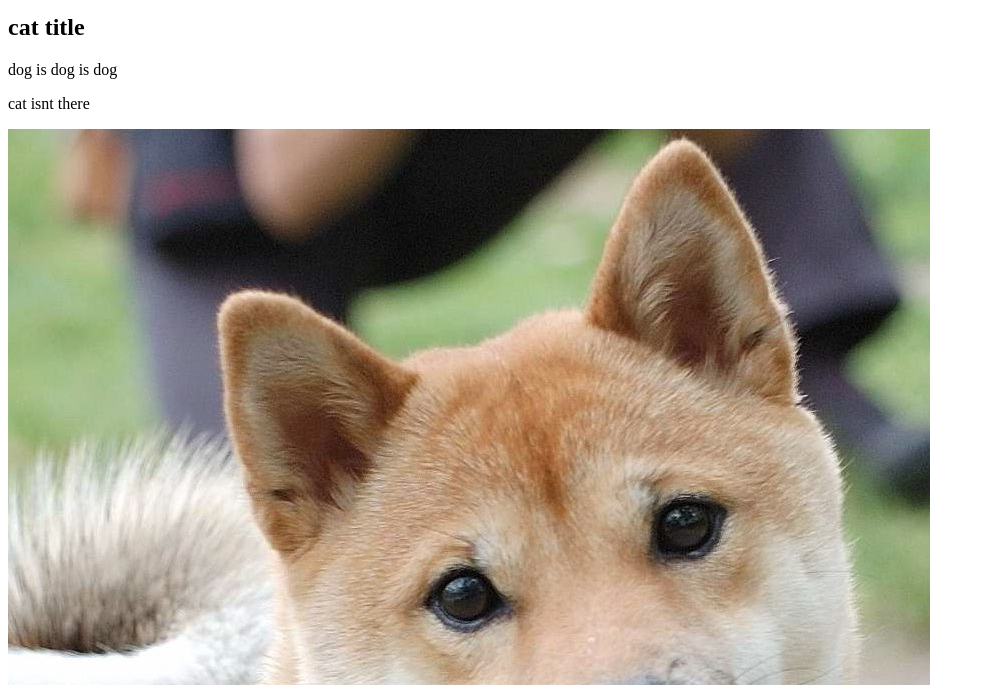
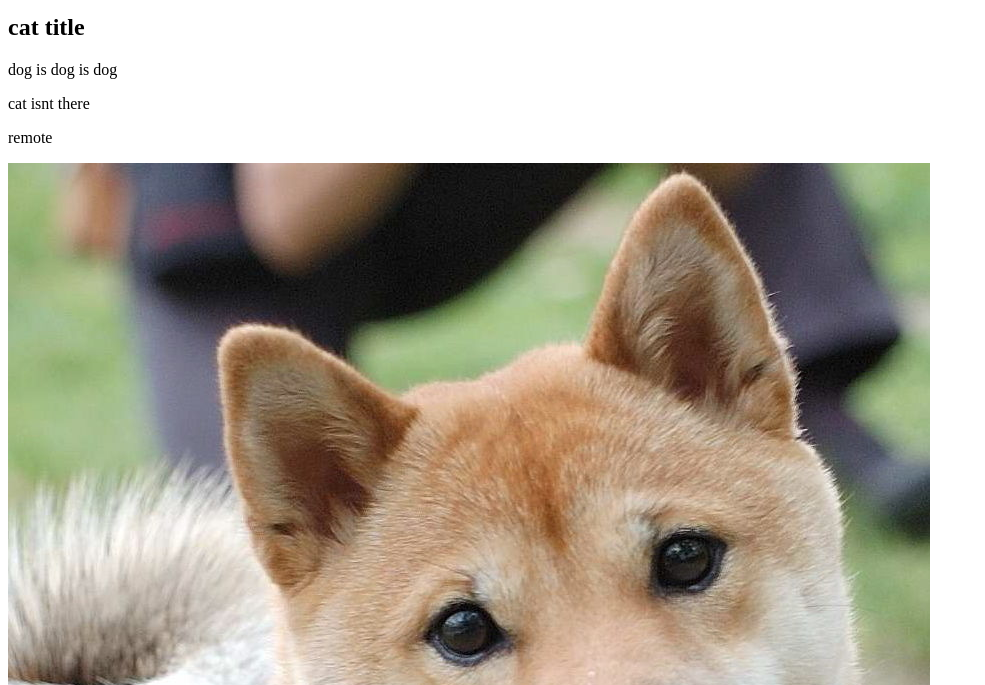
Before and after one commit to imohead/test, a plain HTML site: page index.html in a window 1280 px wide. Shown: the part 115-800 px from the top of the page, without its empty margins (0-985 px from the left). Drawn offline with Linux system fonts and the light colour scheme.

Commit message:
index.html

```diff
--- a/index.html
+++ b/index.html
@@ -12,6 +12,7 @@
 <h2> cat title</h2>
 <p>dog is dog is dog</p>
 <p>cat isnt there</p>
+<p>remote</p>
 
 <img src="dog.jpg" />
 </body>
```
